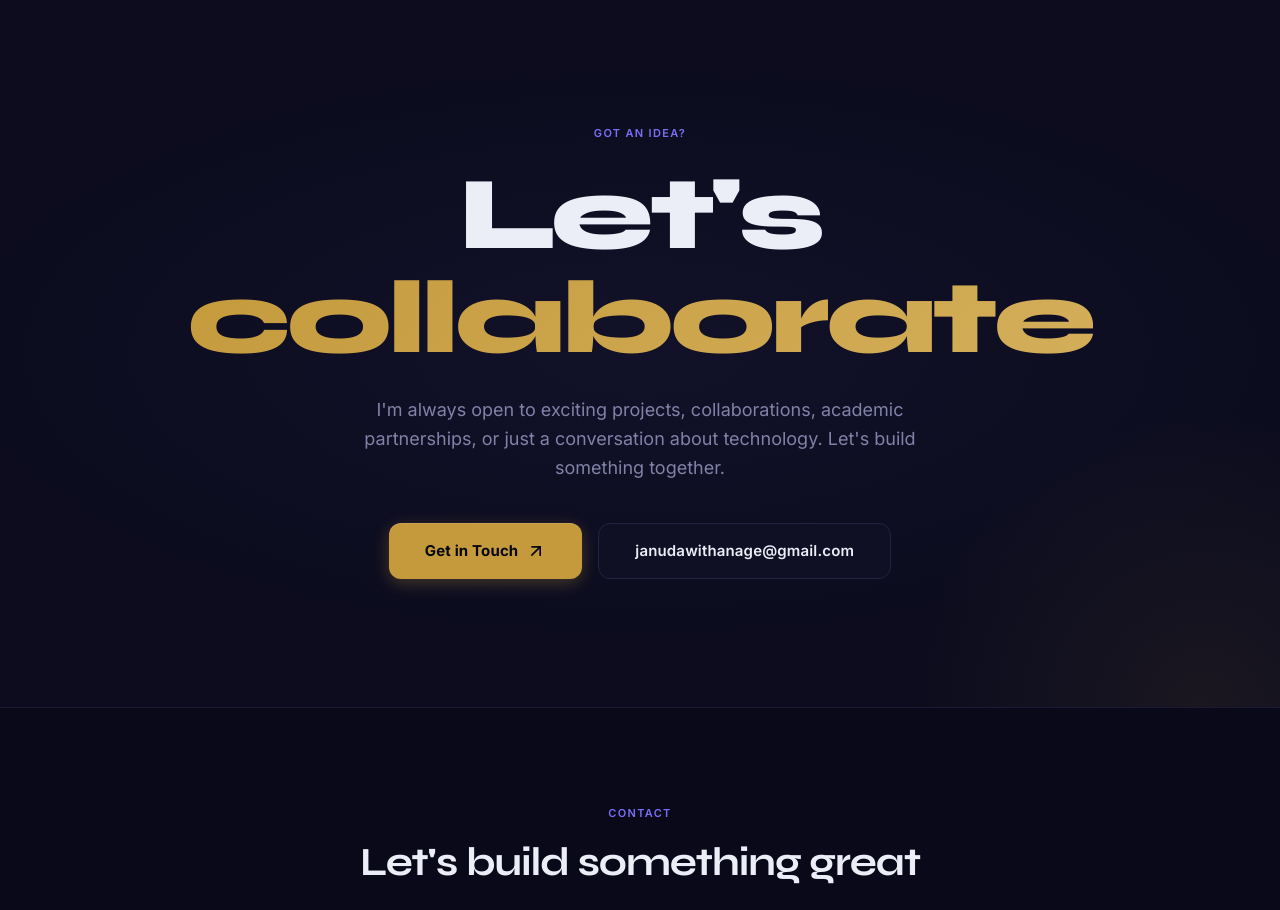
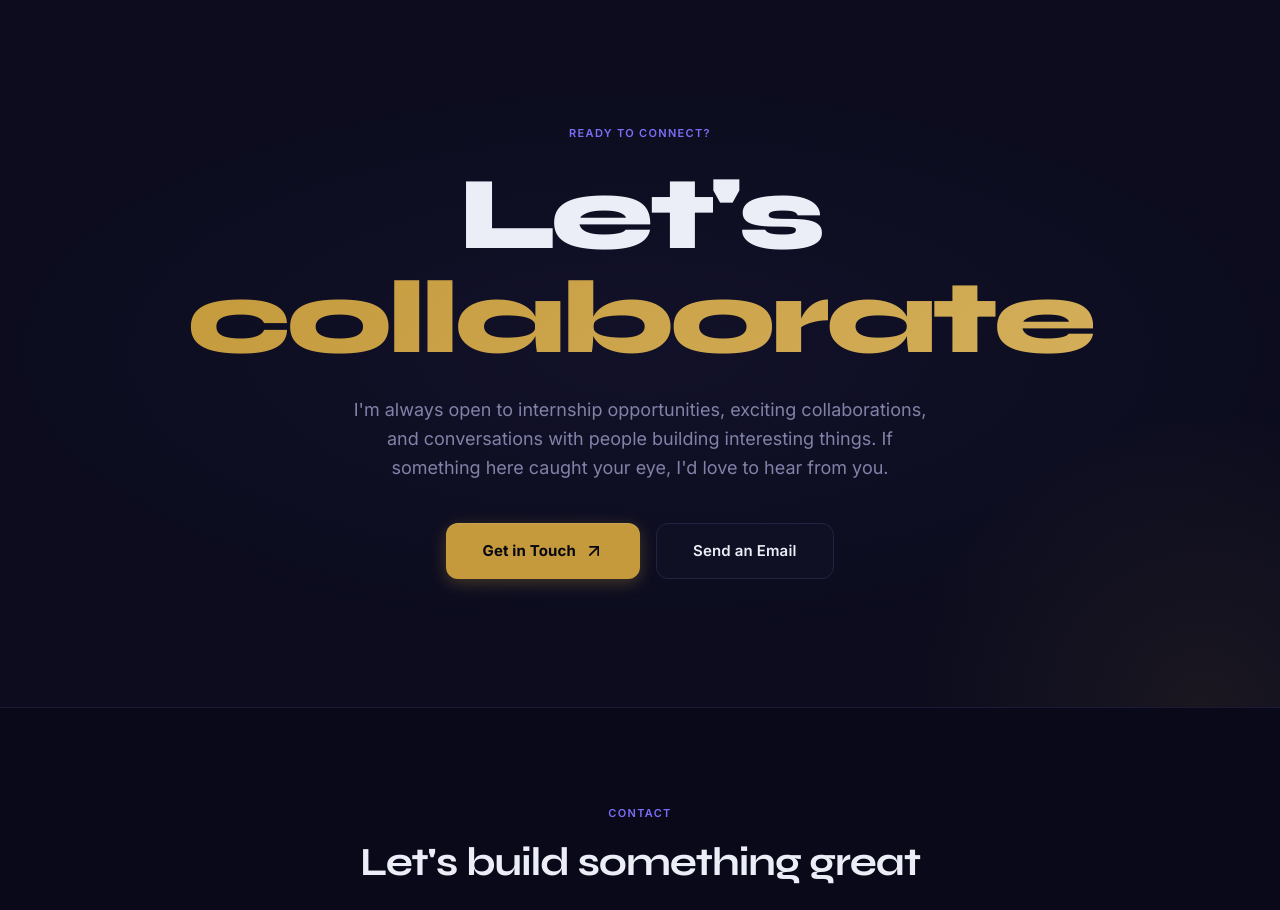
Before and after one commit to janudawithanage/my-portfolio, a Next.js app: page / in a window 1280 px wide. Shown: the part 8440-9350 px from the top of the page. Built offline with nearby package versions, Linux system fonts and the light colour scheme; no server answers.

Commit message:
copy(cta): update call-to-action messaging

```diff
--- a/src/components/sections/CTABanner.tsx
+++ b/src/components/sections/CTABanner.tsx
@@ -44,7 +44,7 @@ export function CTABanner() {
           transition={{ delay: 0 }}
           className="text-eyebrow mb-5"
         >
-          Got an idea?
+          Ready to connect?
         </motion.p>
 
         <motion.h2
@@ -67,8 +67,9 @@ export function CTABanner() {
           transition={{ delay: 0.2 }}
           className="text-text-secondary sm:text-lg leading-relaxed max-w-xl mx-auto mb-10"
         >
-          I&apos;m always open to exciting projects, collaborations, academic partnerships,
-          or just a conversation about technology. Let&apos;s build something together.
+          I&apos;m always open to internship opportunities, exciting collaborations,
+          and conversations with people building interesting things. If something here
+          caught your eye, I&apos;d love to hear from you.
         </motion.p>
 
         <motion.div
@@ -97,7 +98,7 @@ export function CTABanner() {
             asChild
           >
             <a href="mailto:janudawithanage@gmail.com">
-              janudawithanage@gmail.com
+              Send an Email
             </a>
           </Button>
         </motion.div>
```
